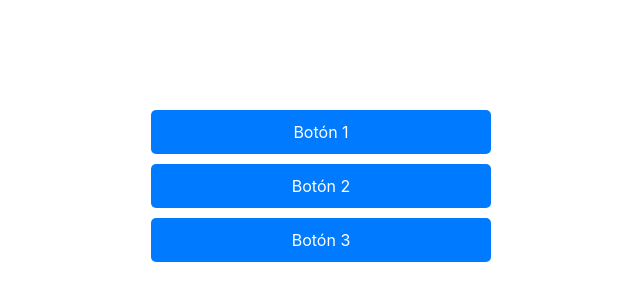
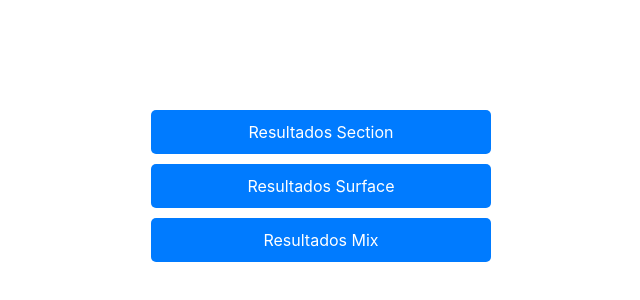
Before and after one commit to guestuser10/delfin_2023, a plain HTML site: page index.html in a window 1280 px wide. Shown: the part 214-514 px from the top of the page, without its empty margins (319-959 px from the left). Drawn offline with nearby package versions, Linux system fonts and the light colour scheme.

Commit message:
Update index.html

```diff
--- a/index.html
+++ b/index.html
@@ -3,7 +3,7 @@
 <head>
     <meta charset="UTF-8">
     <meta name="viewport" content="width=device-width, initial-scale=1.0">
-    <title>Menú Vertical Centrado</title>
+    <title>VICI_2023 Results</title>
     <link rel="stylesheet" href="https://maxcdn.bootstrapcdn.com/bootstrap/4.5.2/css/bootstrap.min.css">
     <style>
     .custom-menu {
@@ -31,9 +31,9 @@
     <div class="container">
         <div class="row">
             <div class="col-md-4 offset-md-4 custom-menu">
-                <a href="#">Botón 1</a>
-                <a href="#">Botón 2</a>
-                <a href="#">Botón 3</a>
+                <a href="./SEC_output_data_validation.html">Resultados Section</a>
+                <a href="./SUR_output_data_validation.html">Resultados Surface</a>
+                <a href="./MIX_output_data_validation.html">Resultados Mix</a>
             </div>
         </div>
     </div>
```
